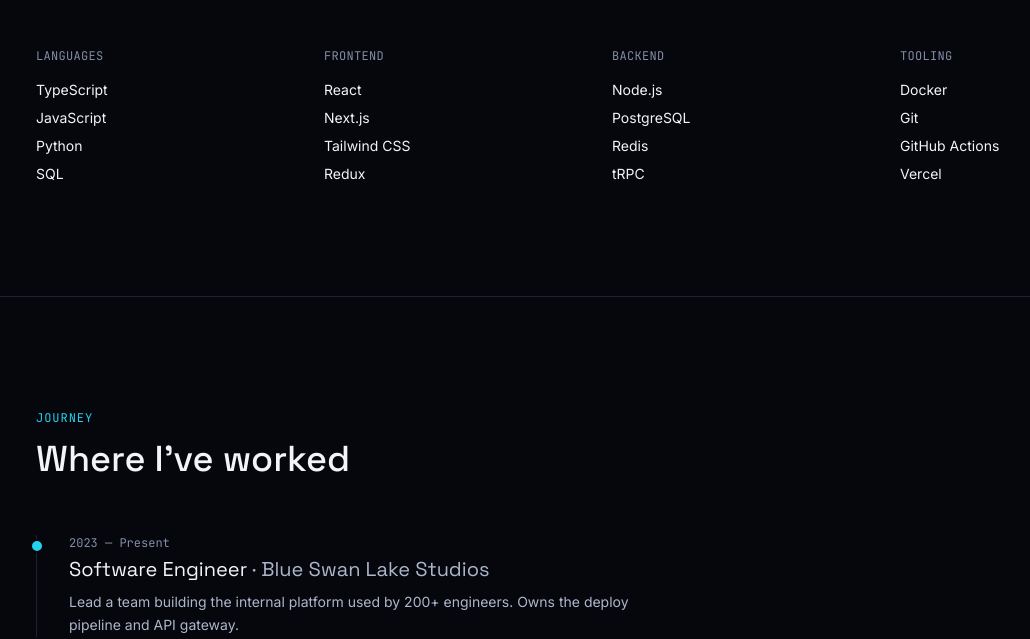
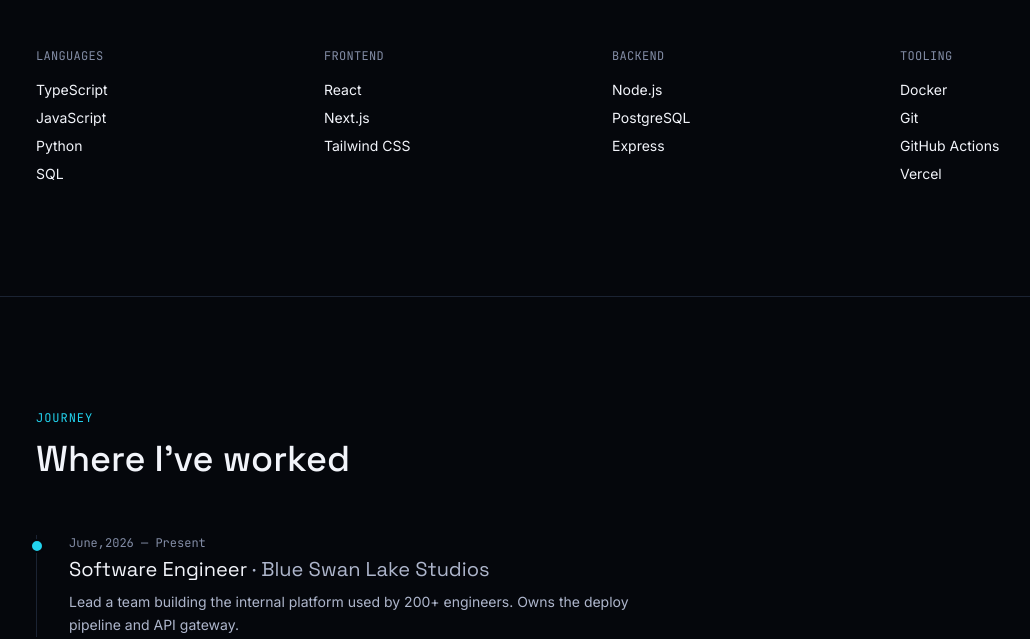
Before and after one commit to tomar7dp/Dipanshu-Portfolio, a Next.js app: page / in a window 1280 px wide. Shown: the part 1780-2419 px from the top of the page, without its empty margins (44-1074 px from the left). Built offline with nearby package versions, Linux system fonts and the light colour scheme.

Commit message:
Updated the Experiance Section

```diff
--- a/data/portfolio.ts
+++ b/data/portfolio.ts
@@ -77,11 +77,11 @@ export const skills = [
   },
   {
     category: "Frontend",
-    items: ["React", "Next.js", "Tailwind CSS", "Redux"],
+    items: ["React", "Next.js", "Tailwind CSS"],
   },
   {
     category: "Backend",
-    items: ["Node.js", "PostgreSQL", "Redis", "tRPC"],
+    items: ["Node.js", "PostgreSQL", "Express"],
   },
   {
     category: "Tooling",
@@ -93,7 +93,7 @@ export const experience = [
   {
     role: "Software Engineer",
     company: "Blue Swan Lake Studios",
-    period: "2023 — Present",
+    period: "June,2026 — Present",
     description:
       "Lead a team building the internal platform used by 200+ engineers. Owns the deploy pipeline and API gateway.",
   }
```
